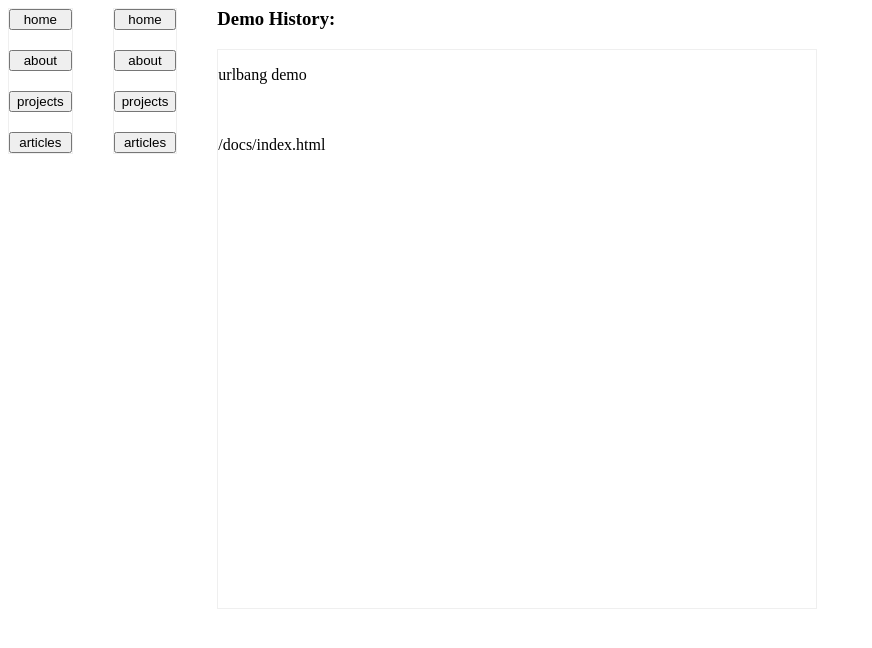
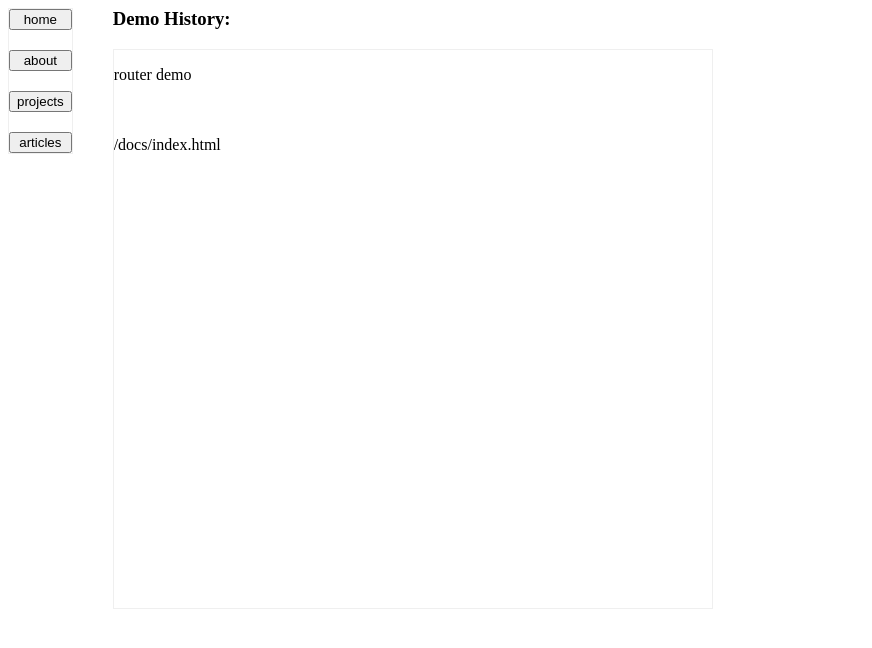
Before and after one commit to herebythere/router, a plain HTML site: page docs/index.html in a window 1280 px wide. Shown: the whole page, without its empty margins (0-872 px from the left). Drawn offline with Linux system fonts and the light colour scheme.

Commit message:
update docs demo for github docs

```diff
--- a/docs/index.html
+++ b/docs/index.html
@@ -4,19 +4,16 @@
 <head>
     <meta charset="utf-8">
     <meta name="viewport" content="width=device-width, initial-scale=1.0, maximum-scale=1.0, user-scalable=no" />
-    <title>urlbang demo</title>
+    <title>router demo</title>
     <script type="module" src="./scripts/demo.js"></script>
     <link rel="stylesheet" href="./styles/styles.css">
 </head>
 
 <body>
     <div class="frame">
-        <!-- uncomment to run on localhost -->
-        <!-- <demo-menu></demo-menu> -->
-
         <!-- comment out to run on localhost -->
         <demo-menu path="/router"></demo-menu>
-        <demo-menu></demo-menu>
+        <!-- <demo-menu></demo-menu> -->
 
         <demo-history></demo-history>
     </div>
```
